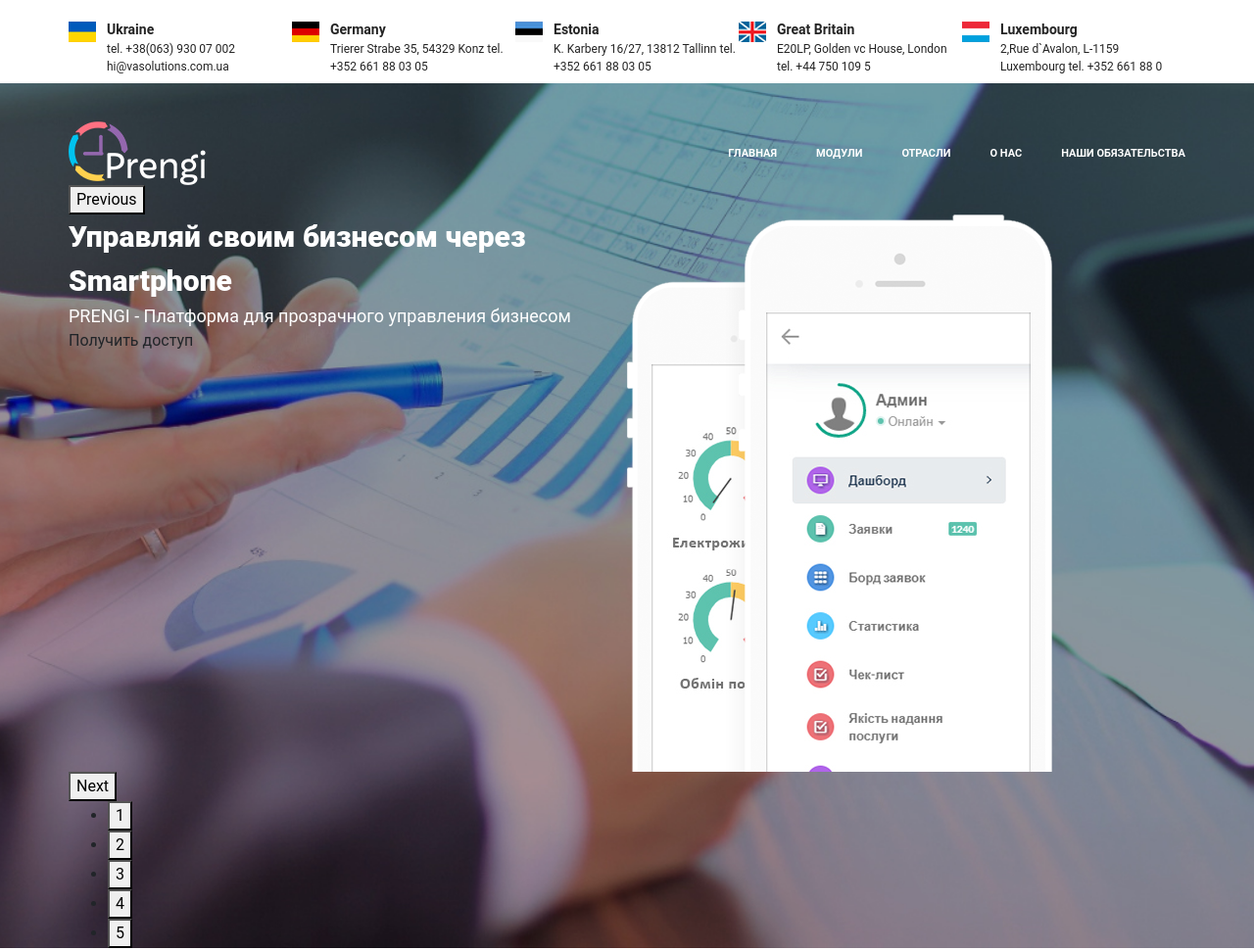
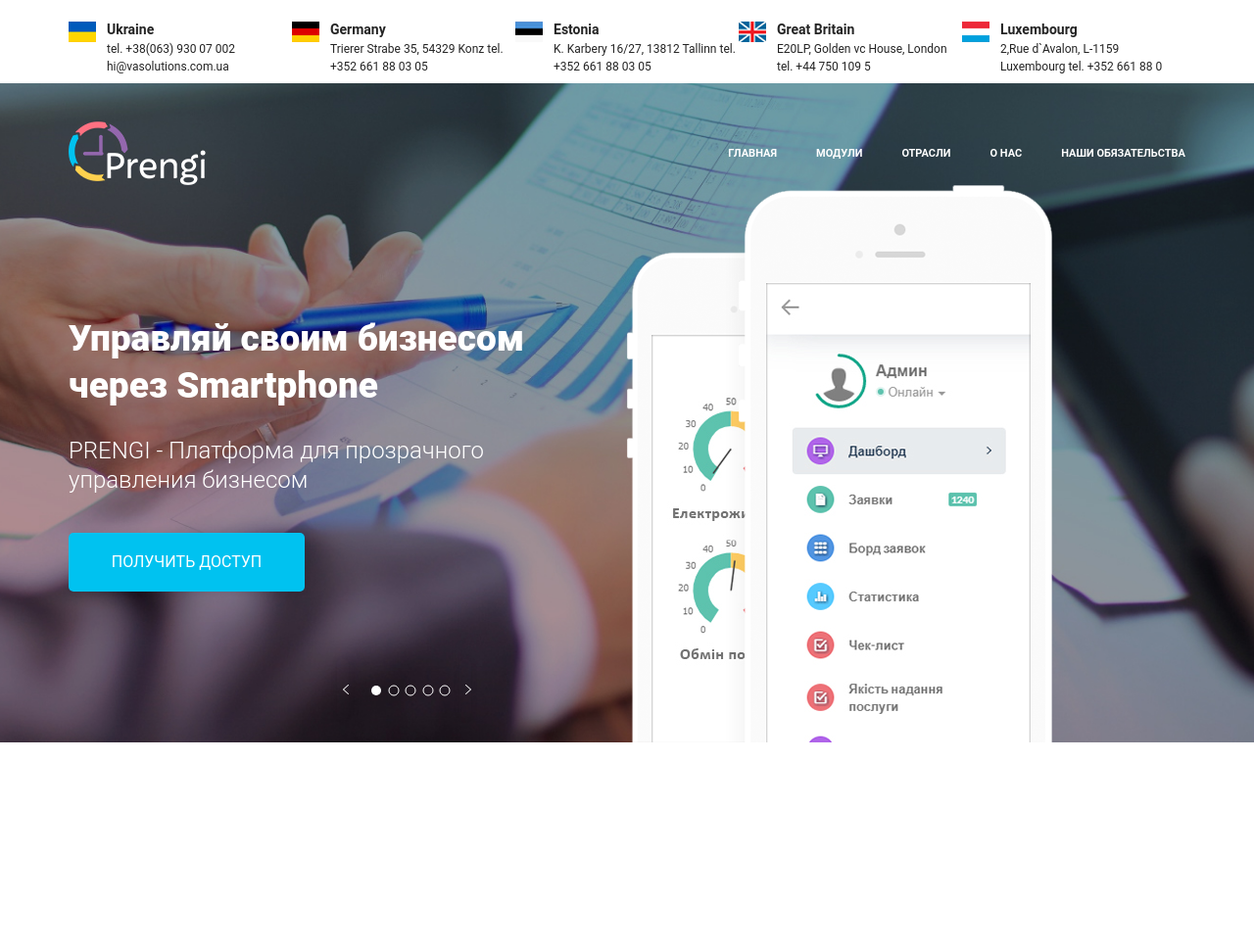
Before and after one commit to noise086/prengi, a website: page src/index.html in a window 1280 px wide. Shown: the whole page at 98% size. After the commit the page ends 800 px from the top, so only its background shows below. Drawn offline with nearby package versions, Linux system fonts and the light colour scheme.

Commit message:
complete firstcestion

```diff
--- a/src/index.html
+++ b/src/index.html
@@ -79,7 +79,7 @@
                         <div class="promo__slider_subheader">PRENGI - Платформа для прозрачного
                             управления бизнесом</div>
                         <div class="promo__slider_bottom">
-                            <buttom>Получить доступ</buttom>
+                            <button>Получить доступ</button>
                         </div>
                     </div>
                     <div class="promo__slider_img">
@@ -92,7 +92,7 @@
                         <div class="promo__slider_subheader">PRENGI - Платформа для прозрачного
                             управления бизнесом</div>
                         <div class="promo__slider_bottom">
-                            <buttom>Получить доступ</buttom>
+                            <button>Получить доступ</button>
                         </div>
                     </div>
                     <div class="promo__slider_img">
@@ -105,7 +105,7 @@
                         <div class="promo__slider_subheader">PRENGI - Платформа для прозрачного
                             управления бизнесом</div>
                         <div class="promo__slider_bottom">
-                            <buttom>Получить доступ</buttom>
+                            <button>Получить доступ</button>
                         </div>
                     </div>
                     <div class="promo__slider_img">
@@ -118,7 +118,7 @@
                         <div class="promo__slider_subheader">PRENGI - Платформа для прозрачного
                             управления бизнесом</div>
                         <div class="promo__slider_bottom">
-                            <buttom>Получить доступ</buttom>
+                            <button>Получить доступ</button>
                         </div>
                     </div>
                     <div class="promo__slider_img">
@@ -131,7 +131,7 @@
                         <div class="promo__slider_subheader">PRENGI - Платформа для прозрачного
                             управления бизнесом</div>
                         <div class="promo__slider_bottom">
-                            <buttom>Получить доступ</buttom>
+                            <button>Получить доступ</button>
                         </div>
                     </div>
                     <div class="promo__slider_img">
--- a/src/js/script.js
+++ b/src/js/script.js
@@ -34,14 +34,11 @@
 	// validateForm('#quastions-form form');
 
 	$('.promo__slider').slick({
-		// centerMode: true,
-		// centerPadding: '60px',
 		dots: false,
 		speed: 1200,
-		// fade: true,
 		dots: true,
-		// prevArrow: '<button type="button" class="slick-prev"><img src="icons/feedback/arrow_left.png"></button>',
-		// nextArrow: '<button type="button" class="slick-next"><img src="icons/feedback/arrow_right.png"></button>',
+		prevArrow: '<button type="button" class="slick-prev"><img src="icons/slider/arrowLeft.png"></button>',
+		nextArrow: '<button type="button" class="slick-next"><img src="icons/slider/arrowRight.png"></button>',
 		slidesToShow: 1,
 	  });
 
--- a/src/scss/blocks/_promo.scss
+++ b/src/scss/blocks/_promo.scss
@@ -1,6 +1,6 @@
 .promo {
     background: url(../../img/main_bg.jpg) center (center/cover) no-repeat;
-    min-height: 700px;
+    min-height: 670px;
     &__wrapper {
         display: flex;
         justify-content: space-between;
@@ -35,20 +35,79 @@
         width: 524px;
     }
     &__slider_header {
-        font-family: Roboto;
-        font-size: 30px;
+        margin-top: 133px;
+        font-size: 37px;
         font-weight: 900;
+        line-height: 48px;
         text-align: left;
         color: #ffffff;
     }
     &__slider_subheader {
-        font-family: Roboto;
-        font-size: 18px;
+        margin-top: 27px;
+        font-size: 24px;
+        font-weight: 300;
+        line-height: 30px;
         text-align: left;
         color: #ffffff;
     }
     &__slider_img {
         width: 50%;
     }
+        button {
+            margin-top: 39px;
+            width: 241px;
+            height: 60px;
+            box-shadow: 0 0 7px 0 rgba(0, 0, 0, 0.07);
+            background-color: #00c2f0;
+            border: none;
+            border-radius: 5px;
+            font-size: 16px;
+            text-align: left;
+            color: #ffffff;
+            text-align: center;
+            text-transform: uppercase;
+        }
+
+
+    .slick-arrow {
+        width: 10px;
+        background: none;
+        border: none;
+    }
+
+    .slick-prev {
+        position: absolute;
+        bottom: 25px;
+        left: 24%;
+        z-index: 3;
+    }
+
+    .slick-next {
+        position: absolute;
+        bottom: 25px;
+        left: 35%;
+    }
+
+    .slick-dots {
+        list-style: circle;
+        font-size: 32px;
+        margin: 0;
+        color: #ffffff;
+        width: 110px;
+        display: flex;
+        justify-content: space-between;
+        position: absolute;
+        bottom: 30px;
+        left: 26%;
+
+
+
+        button {
+            display: none;
+        }
+    }
+    .slick-active {
+        list-style-type: disc;
+    }
 
 }
```
Also changed, not shown: dist/css/style.min.css, dist/icons/slider/EllipseViod.png (added), dist/icons/slider/EllipseWhite.png (added), dist/icons/slider/arrowLeft.png (added), dist/icons/slider/arrowRight.png (added), dist/index.html, dist/js/script.js, src/css/style.min.css, src/icons/slider/EllipseViod.png (added), src/icons/slider/EllipseWhite.png (added), src/icons/slider/arrowLeft.png (added), src/icons/slider/arrowRight.png (added).
